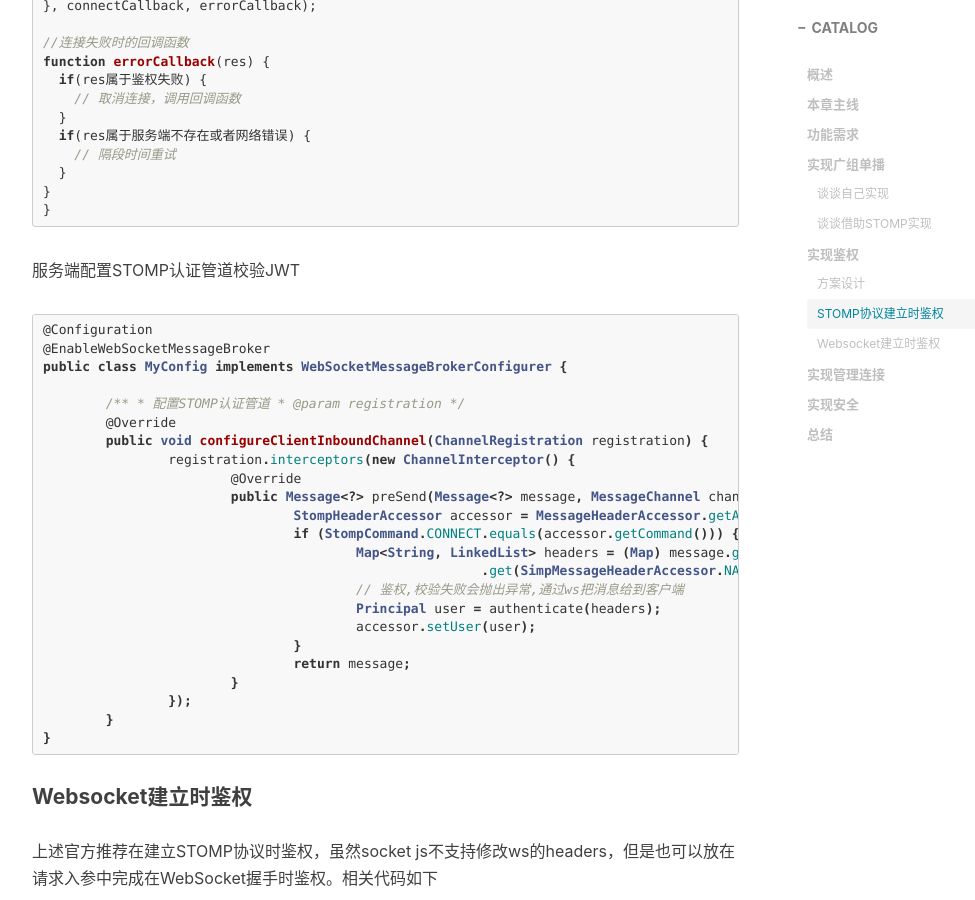
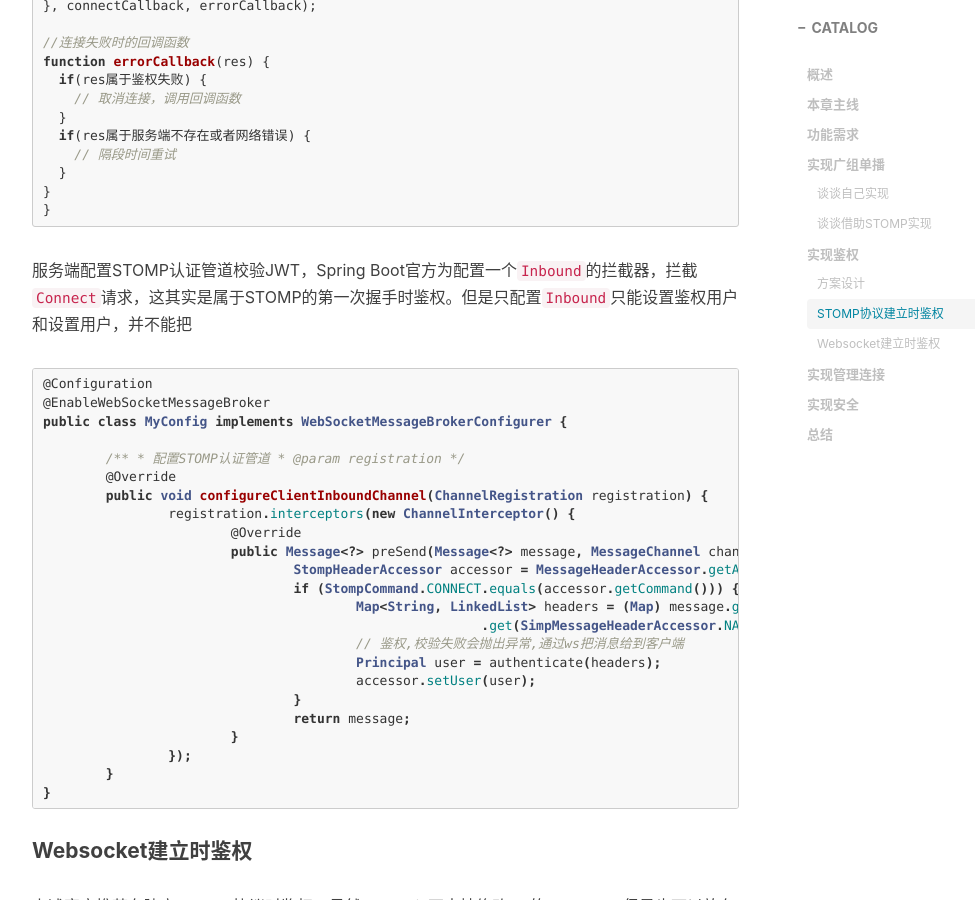
Before and after one commit to shibd/shibd.github.io, a Jekyll site: the page built from _posts/2019-08-16-Message-Center-2.md, in a window 1280 px wide and 900 px high, scrolled down 6082 px. Shown: the whole window, without its empty margins (233-1208 px from the left). Built offline with Jekyll 4.4.1, drawn with Linux system fonts in a browser that asks for light colours; nearby versions of some CDN libraries; comment, search, counter and statistics services are not loaded.

Commit message:
feat: 修改文档

````diff
--- a/_posts/2019-08-16-Message-Center-2.md
+++ b/_posts/2019-08-16-Message-Center-2.md
@@ -138,7 +138,7 @@ function errorCallback(res) {
 }
 ```
 
-服务端配置STOMP认证管道校验JWT
+服务端配置STOMP认证管道校验JWT，Spring Boot官方为配置一个`Inbound`的拦截器，拦截`Connect`请求，这其实是属于STOMP的第一次握手时鉴权。但是只配置`Inbound`只能设置鉴权用户和设置用户，并不能把
 ``` java
 @Configuration
 @EnableWebSocketMessageBroker
````
